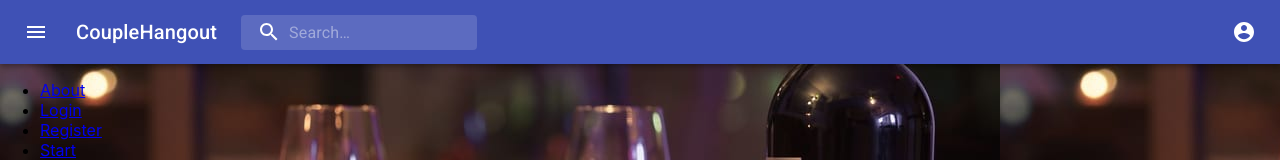
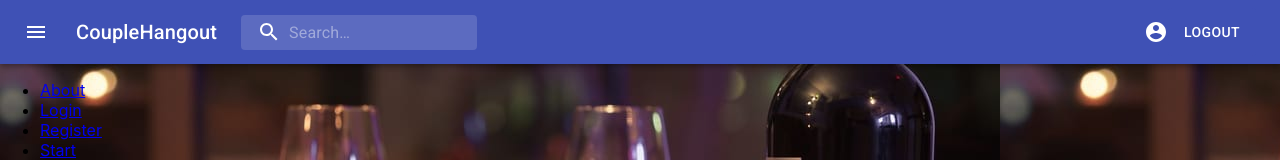
Before and after one commit to Emeka-asogwa/LHL-Final-project, a React (Create React App) app in the folder front-end/: page / in a window 1280 px wide. Shown: the top 160 px of the page. Built offline with nearby package versions, Linux system fonts and the light colour scheme; no server answers.

Commit message:
Loyout button

```diff
--- a/front-end/src/Navbar.js
+++ b/front-end/src/Navbar.js
@@ -18,6 +18,8 @@ import AccountCircle from "@material-ui/icons/AccountCircle";
 import MailIcon from "@material-ui/icons/Mail";
 import NotificationsIcon from "@material-ui/icons/Notifications";
 import MoreIcon from "@material-ui/icons/MoreVert";
+import ButtonGroup from "@material-ui/core/ButtonGroup";
+import Button from "@material-ui/core/Button";
 
 const useStyles = makeStyles((theme) => ({
   grow: {
@@ -149,6 +151,9 @@ export default function Navbar(props) {
               >
                 <AccountCircle />
               </IconButton>
+              <ButtonGroup disableElevation variant="contained" color="primary">
+                <Button>Logout</Button>
+              </ButtonGroup>
             </div>
             <div className={classes.sectionMobile}>
               <IconButton
```
Also changed, not shown: front-end/src/Logout.js (added, +16 -0 lines).
